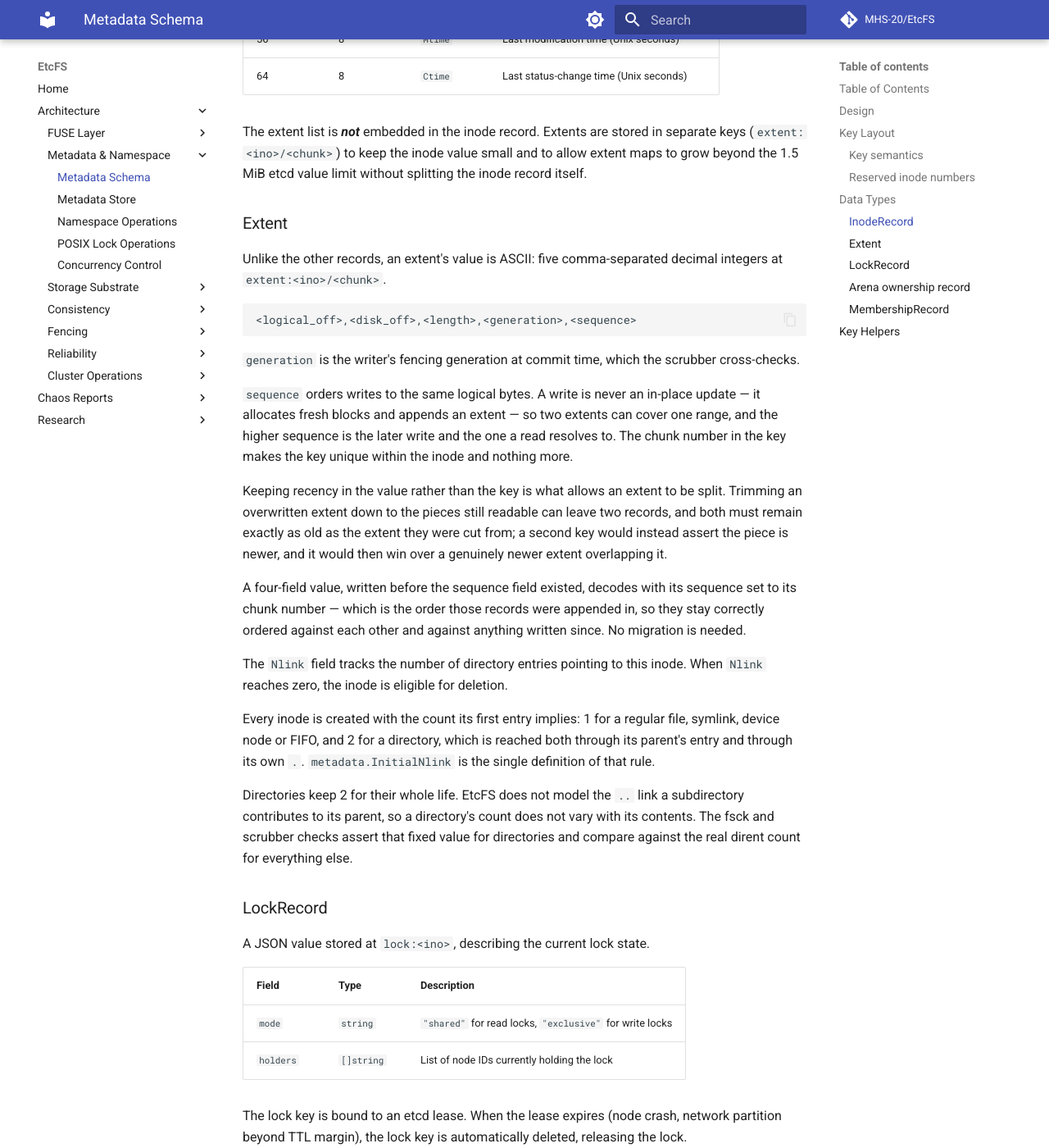
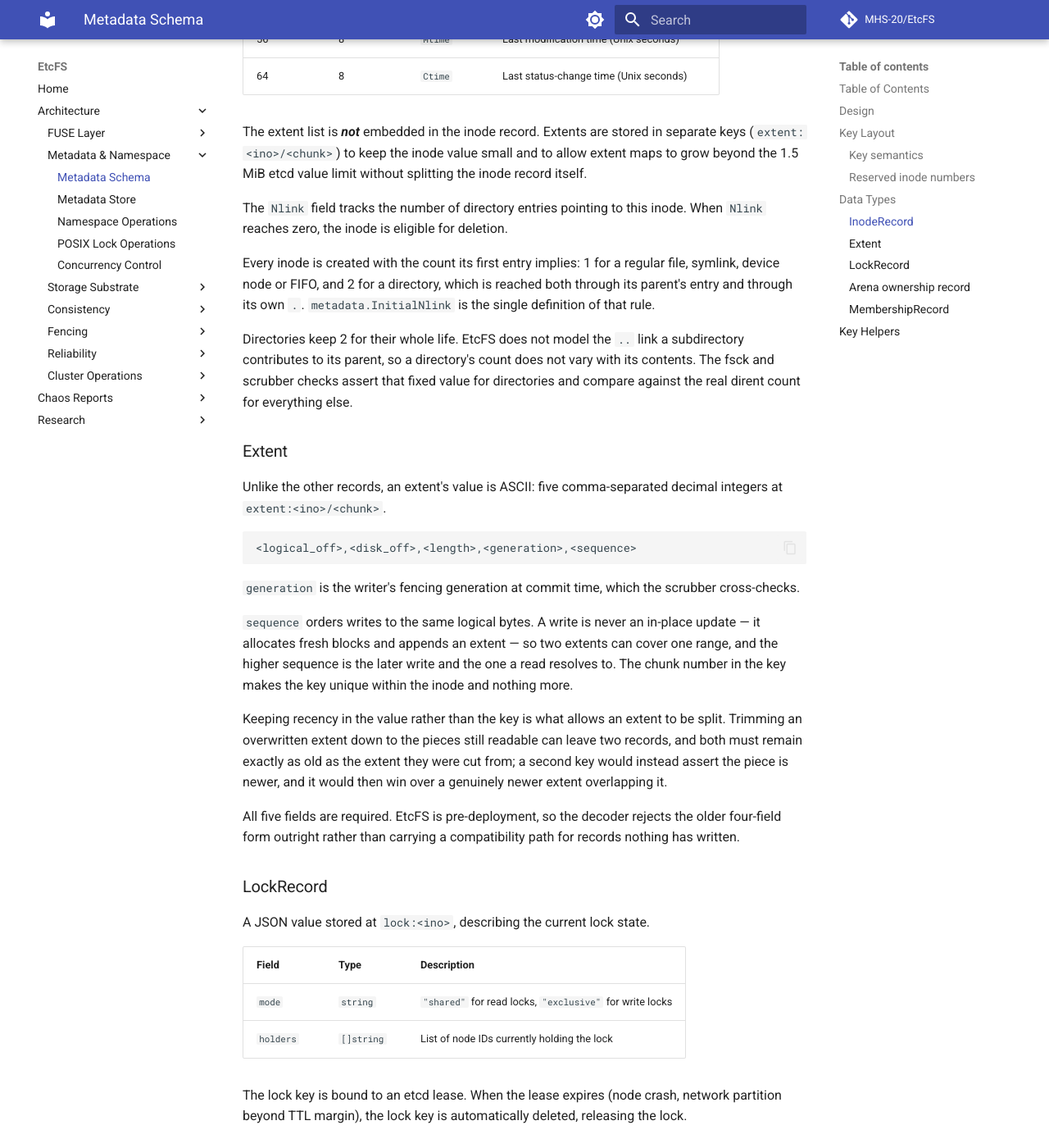
Before and after one commit to MHS-20/EtcFS, an MkDocs documentation site: the page built from docs/architecture/metadata/metadata-schema.md, in a window 1280 px wide and 1400 px high, scrolled down 3073 px. Shown: the whole window at 82% size. Built offline with MkDocs 1.6.1 and Material for MkDocs 9.7.7, drawn with Linux system fonts in a browser that asks for light colours; comment, search, counter and statistics services are not loaded; part of the change alters nothing that is shown; some of the changed text lies outside the part shown.

Commit message:
docs(schema): moved the link-count rules under the inode record and dropped the removed compatibility note

```diff
--- a/docs/architecture/metadata/metadata-schema.md
+++ b/docs/architecture/metadata/metadata-schema.md
@@ -29,7 +29,7 @@ All values are encoded as binary blobs. Integer values use big-endian byte order
 | `membership:<node_id>` | membership metadata | Lease-backed liveness key for cluster membership |
 | `gen:<node_id>` | generation counter | Fencing epoch counter, bumped on confirmed fence |
 | `inode_alloc_counter` | counter (8 bytes) | Per-node inode-range reservation counter |
-| `extent:<ino>/<chunk>` | 32-byte extent entries | Chunked extent map for a file, 1 MiB per chunk key |
+| `extent:<ino>/<chunk>` | five comma-separated integers (ASCII) | One extent: a logical byte range of a file mapped onto the shared device |
 
 ### Key semantics
 
@@ -72,6 +72,12 @@ The fixed-length binary record stored at each `inode:<ino>` key, totalling 72 by
 
 The extent list is **_not_** embedded in the inode record. Extents are stored in separate keys (`extent:<ino>/<chunk>`) to keep the inode value small and to allow extent maps to grow beyond the 1.5 MiB etcd value limit without splitting the inode record itself.
 
+The `Nlink` field tracks the number of directory entries pointing to this inode. When `Nlink` reaches zero, the inode is eligible for deletion.
+
+Every inode is created with the count its first entry implies: 1 for a regular file, symlink, device node or FIFO, and 2 for a directory, which is reached both through its parent's entry and through its own `.`. `metadata.InitialNlink` is the single definition of that rule.
+
+Directories keep 2 for their whole life. EtcFS does not model the `..` link a subdirectory contributes to its parent, so a directory's count does not vary with its contents. The fsck and scrubber checks assert that fixed value for directories and compare against the real dirent count for everything else.
+
 ### Extent
 
 Unlike the other records, an extent's value is ASCII: five comma-separated decimal integers at `extent:<ino>/<chunk>`.
@@ -86,13 +92,7 @@ Unlike the other records, an extent's value is ASCII: five comma-separated decim
 
 Keeping recency in the value rather than the key is what allows an extent to be split. Trimming an overwritten extent down to the pieces still readable can leave two records, and both must remain exactly as old as the extent they were cut from; a second key would instead assert the piece is newer, and it would then win over a genuinely newer extent overlapping it.
 
-A four-field value, written before the sequence field existed, decodes with its sequence set to its chunk number — which is the order those records were appended in, so they stay correctly ordered against each other and against anything written since. No migration is needed.
-
-The `Nlink` field tracks the number of directory entries pointing to this inode. When `Nlink` reaches zero, the inode is eligible for deletion.
-
-Every inode is created with the count its first entry implies: 1 for a regular file, symlink, device node or FIFO, and 2 for a directory, which is reached both through its parent's entry and through its own `.`. `metadata.InitialNlink` is the single definition of that rule.
-
-Directories keep 2 for their whole life. EtcFS does not model the `..` link a subdirectory contributes to its parent, so a directory's count does not vary with its contents. The fsck and scrubber checks assert that fixed value for directories and compare against the real dirent count for everything else.
+All five fields are required. EtcFS is pre-deployment, so the decoder rejects the older four-field form outright rather than carrying a compatibility path for records nothing has written.
 
 ### LockRecord
 
```
